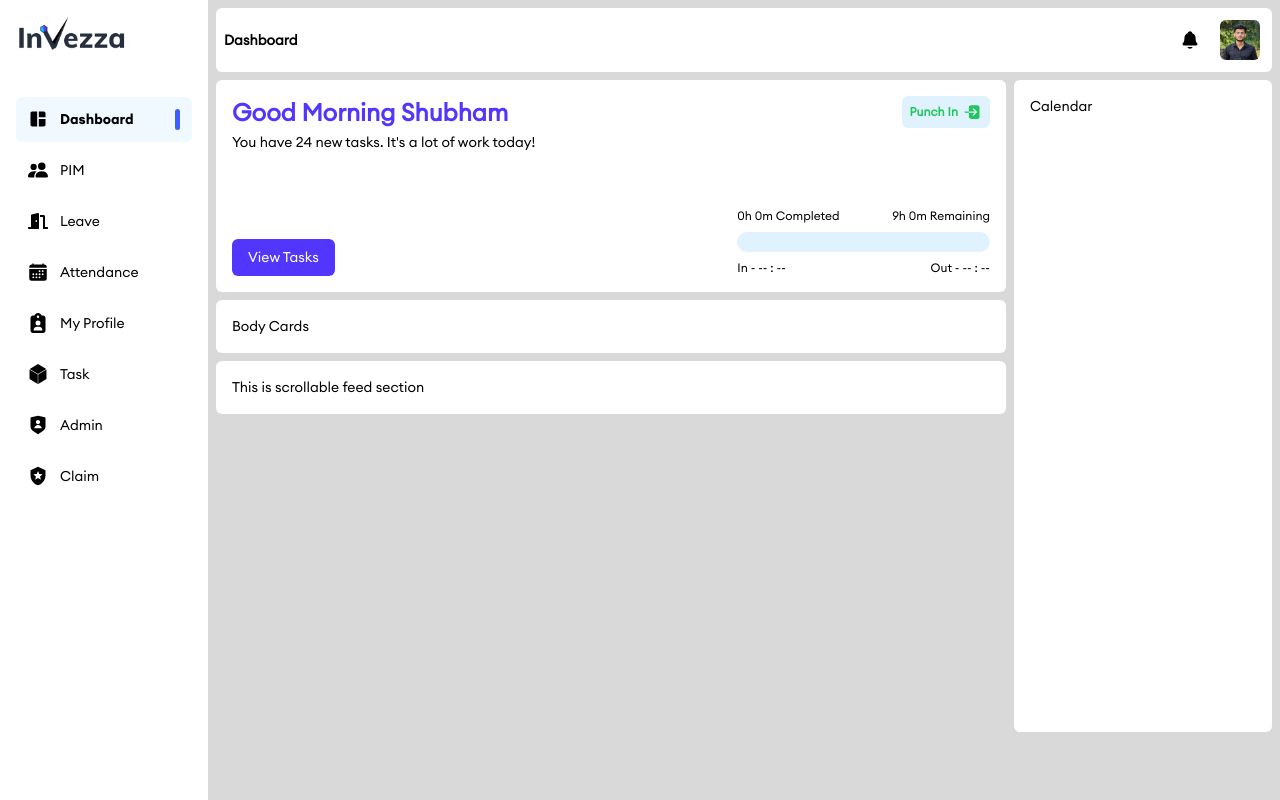
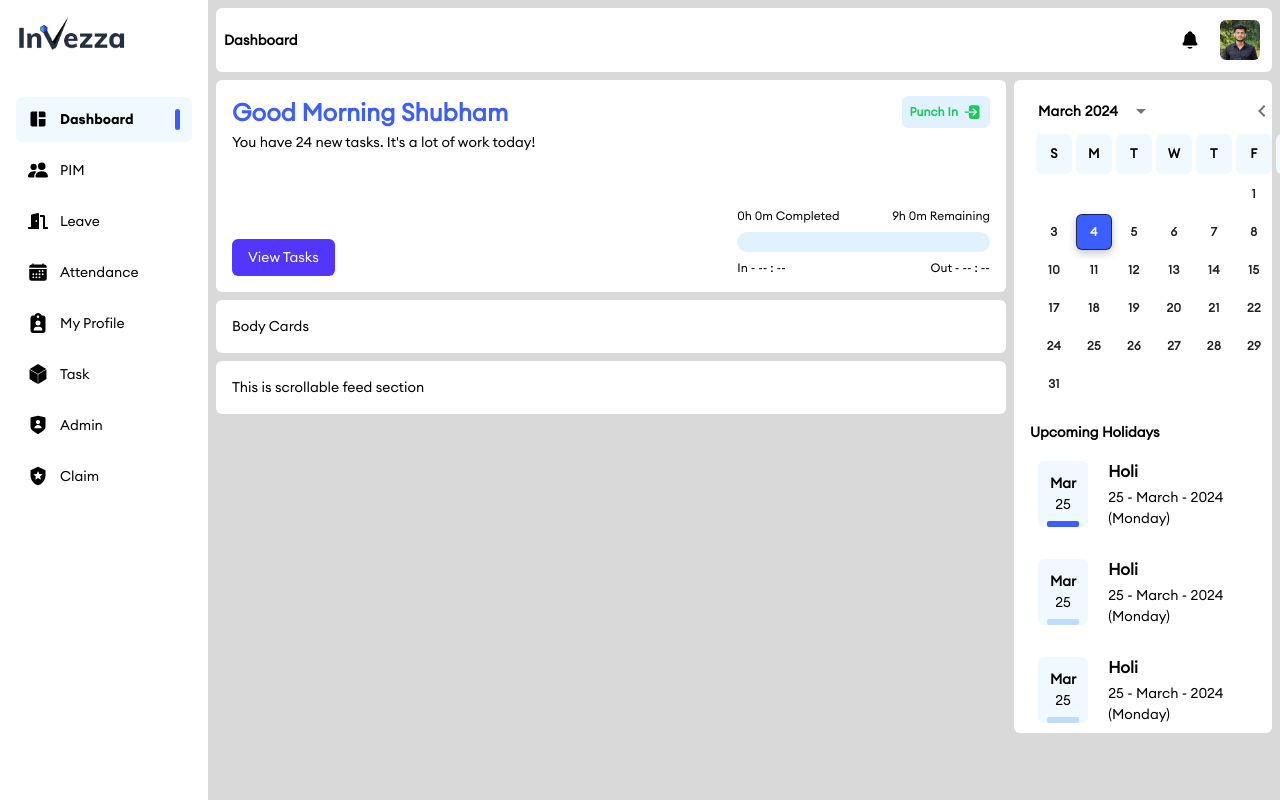
Before and after one commit to shubshinde1/invezza-hrm, a React (Create React App) app: page / in a window 1280 px wide. Built offline with nearby package versions, Linux system fonts and the light colour scheme.

Commit message:
old build removed

```diff
--- a/src/components/Dashboard.js
+++ b/src/components/Dashboard.js
@@ -10,25 +10,25 @@ export default function dashboard() {
       <div className="">
         <div className="grid grid-cols-12 grid-rows-3 gap-2">
           <motion.div
-            initial={{ originX: 0, x: -20 }}
-            animate={{ originX: 1, x: 0 }}
-            transition={{ duration: 1 }}
+            initial={{ opacity: 0, y: 15 }}
+            animate={{ opacity: 1, y: 0 }}
+            transition={{ duration: 0.5 }}
             className=" col-span-12 xl:col-span-9 bg-white p-4 rounded-md sticky"
           >
             <Greeting />
           </motion.div>
           <motion.div
-            initial={{ opacity: 0, x: 20 }}
-            animate={{ opacity: 1, x: 0 }}
-            transition={{ duration: 1 }}
-            className=" col-span-12 xl:col-span-3  row-span-3 bg-white p-4 rounded-md sticky"
+            initial={{ opacity: 0, y: 15 }}
+            animate={{ opacity: 1, y: 0 }}
+            transition={{ duration: 0.7 }}
+            className=" col-span-12 xl:col-span-3 pb-4 md:pb-0 row-span-3 bg-white rounded-md sticky"
           >
             <Calendar />
           </motion.div>
           <motion.div
-            initial={{ opacity: 0, x: -50 }}
-            animate={{ opacity: 1, x: 0 }}
-            transition={{ duration: 1.2 }}
+            initial={{ opacity: 0, y: 15 }}
+            animate={{ opacity: 1, y: 0 }}
+            transition={{ duration: 0.8 }}
             className=" col-span-12 xl:col-span-9   overflow-scroll scrollbar-hide"
           >
             <Bodycards />
--- a/src/components/dashboard/Calendar.js
+++ b/src/components/dashboard/Calendar.js
@@ -1,5 +1,112 @@
-import React from "react";
+import * as React from "react";
+import { LocalizationProvider } from "@mui/x-date-pickers/LocalizationProvider";
+import { AdapterDayjs } from "@mui/x-date-pickers/AdapterDayjs";
+import { DateCalendar } from "@mui/x-date-pickers/DateCalendar";
+import { makeStyles } from "@mui/styles";
+import { TiArrowSortedUp } from "react-icons/ti";
+
+// Custom styles
+const useStyles = makeStyles({
+  root: {
+    "& .MuiPickersCalendarHeader-label": {
+      fontFamily: "euclid",
+      fontSize: 14,
+      fontWeight: "bold",
+    },
+    "& .MuiPickersDay-root": {
+      fontFamily: "euclid",
+      fontSize: 12,
+      fontWeight: "bold",
+      borderRadius: 6,
+    },
+    "& :hover.MuiPickersDay-root": {
+      backgroundColor: "#f0f9ff",
+      // color: "white",
+    },
+    "& :focus.Mui-selected": {
+      backgroundColor: "#3C5EFE",
+      color: "white",
+    },
+    "& .MuiPickersDay-today": {
+      backgroundColor: "#3C5EFE",
+      color: "white",
+      boxShadow: "rgba(0, 0, 0, 0.24) 0px 3px 8px",
+    },
+    "& :hover.MuiPickersDay-today": {
+      backgroundColor: "#3C5EFE",
+      color: "white",
+    },
+    "& .MuiPickersYear-yearButton": {
+      borderRadius: 6,
+    },
+    "& .MuiPickersYear-yearButton ": {
+      fontFamily: "euclid",
+      fontSize: 14,
+    },
+    "& .MuiDayCalendar-weekDayLabel": {
+      fontFamily: "euclid",
+      fontSize: 13,
+      fontWeight: "bold",
+      color: "black",
+      backgroundColor: "#f0f9ff",
+      borderRadius: 6,
+      cursor: "pointer",
+    },
+    display: "block",
+    width: "100%",
+    fontFamily: "Euclid-medium",
+  },
+});
 
 export default function Calendar() {
-  return <div>Calendar</div>;
+  const classes = useStyles();
+
+  return (
+    <div className="flex flex-col sm:flex-row xl:flex-col justify-start items-center sm:items-stretch sm:justify-between xl:justify-normal ">
+      <div className="">
+        <LocalizationProvider dateAdapter={AdapterDayjs}>
+          <DateCalendar className={`${classes.root} `} />
+        </LocalizationProvider>
+      </div>
+      <div className="sm:mr-5 sm:mt-4 xl:mt-2 w-full px-4 sm:w-1/2 xl:w-full">
+        <div className="">
+          <h2 className=" font-bold ">Upcoming Holidays</h2>
+          <div className="mt-2 flex flex-col gap-3 ">
+            <div className="flex flex-row items-center gap-5 p-2 rounded-md hover:bg-sky-50 cursor-pointer">
+              <div className="flex flex-col relative items-center justify-start bg-sky-50  rounded-md p-3   after:w-8  after:absolute after:h-1.5 after:bg-[#3C5EFE] after:-bottom-0 after:rounded-sm ">
+                <h2 className="font-bold">Mar</h2>
+                <h2>25</h2>
+              </div>
+              <div className="flex flex-col gap-1">
+                <h2 className="text-base font-bold">Holi</h2>
+                <h2>25 - March - 2024 (Monday)</h2>
+              </div>
+            </div>
+
+            <div className="flex flex-row items-center gap-5 p-2 rounded-md hover:bg-sky-50 cursor-pointer">
+              <div className="flex flex-col relative items-center justify-start bg-sky-50  rounded-md p-3 after:w-8  after:absolute after:h-1.5 after:bg-blue-200 after:-bottom-0 after:rounded-sm">
+                <h2 className="font-bold">Mar</h2>
+                <h2>25</h2>
+              </div>
+              <div className="flex flex-col gap-1">
+                <h2 className="text-base font-bold">Holi</h2>
+                <h2>25 - March - 2024 (Monday)</h2>
+              </div>
+            </div>
+
+            <div className="flex flex-row items-center gap-5 p-2 rounded-md hover:bg-sky-50 cursor-pointer">
+              <div className="flex flex-col relative items-center justify-start bg-sky-50  rounded-md p-3 after:w-8  after:absolute after:h-1.5 after:bg-blue-200 after:-bottom-0 after:rounded-sm">
+                <h2 className="font-bold">Mar</h2>
+                <h2>25</h2>
+              </div>
+              <div className="flex flex-col gap-1">
+                <h2 className="text-base font-bold">Holi</h2>
+                <h2>25 - March - 2024 (Monday)</h2>
+              </div>
+            </div>
+          </div>
+        </div>
+      </div>
+    </div>
+  );
 }
--- a/src/components/dashboard/Greeting.js
+++ b/src/components/dashboard/Greeting.js
@@ -115,7 +115,7 @@ export default function Greeting() {
       <div className="flex flex-col md:flex-row justify-between">
         <div className="md:w-1/2 flex flex-col md:justify-between">
           <div className="flex flex-col gap-1">
-            <h2 className="text-xl md:text-2xl font-bold text-[#5336FD]">
+            <h2 className="text-xl md:text-2xl font-bold text-[#3C5EFE]">
               Good Morning Shubham
             </h2>
             <h2>You have 24 new tasks. It's a lot of work today!</h2>
--- a/src/components/shared/Layout.js
+++ b/src/components/shared/Layout.js
@@ -10,8 +10,8 @@ const Layout = () => {
       <Sidebar className="z-10" />
       <div className="flex-1">
         <motion.div
-          initial={{ originX: 0, x: -20 }}
-          animate={{ originX: 1, x: 0 }}
+          initial={{ opacity: 0 }}
+          animate={{ opacity: 1 }}
           transition={{ duration: 0.5 }}
           // transition={{ type: "spring", bounce: 0.7 }}
         >
--- a/src/components/shared/Sidebar.js
+++ b/src/components/shared/Sidebar.js
@@ -121,8 +121,8 @@ export default function Sidebar() {
                   animate={{ x: 0 }}
                   initial={{ x: -20 }}
                   transition={
-                    // { type: "tween", duration: 5 },
-                    { type: "spring", bounce: 0.7 }
+                    { type: "tween", duration: 1 }
+                    // { type: "spring", bounce: 0.7 }
                   }
                   className="hidden md:block"
                 >
@@ -139,7 +139,7 @@ export default function Sidebar() {
                 <motion.div
                   animate={{ x: rotate ? -20 : 0 }}
                   initial={{ x: rotate ? -20 : 0 }}
-                  transition={{ type: "spring", bounce: 0.5, duration: 10 }}
+                  transition={{ type: "spring", bounce: 0.5, duration: 1 }}
                   className="md:hidden"
                 >
                   <SidebarLink
```
Also changed, not shown: 24 other files (tests, documents, lock files or other folders).
